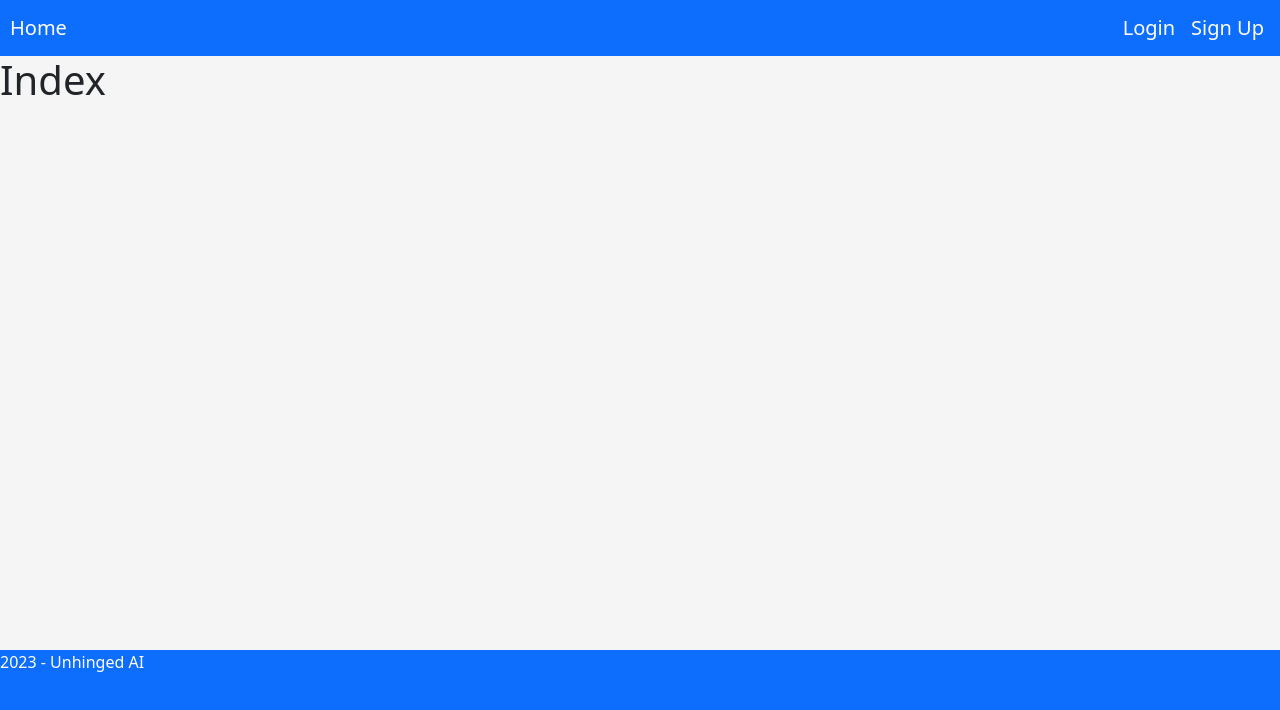
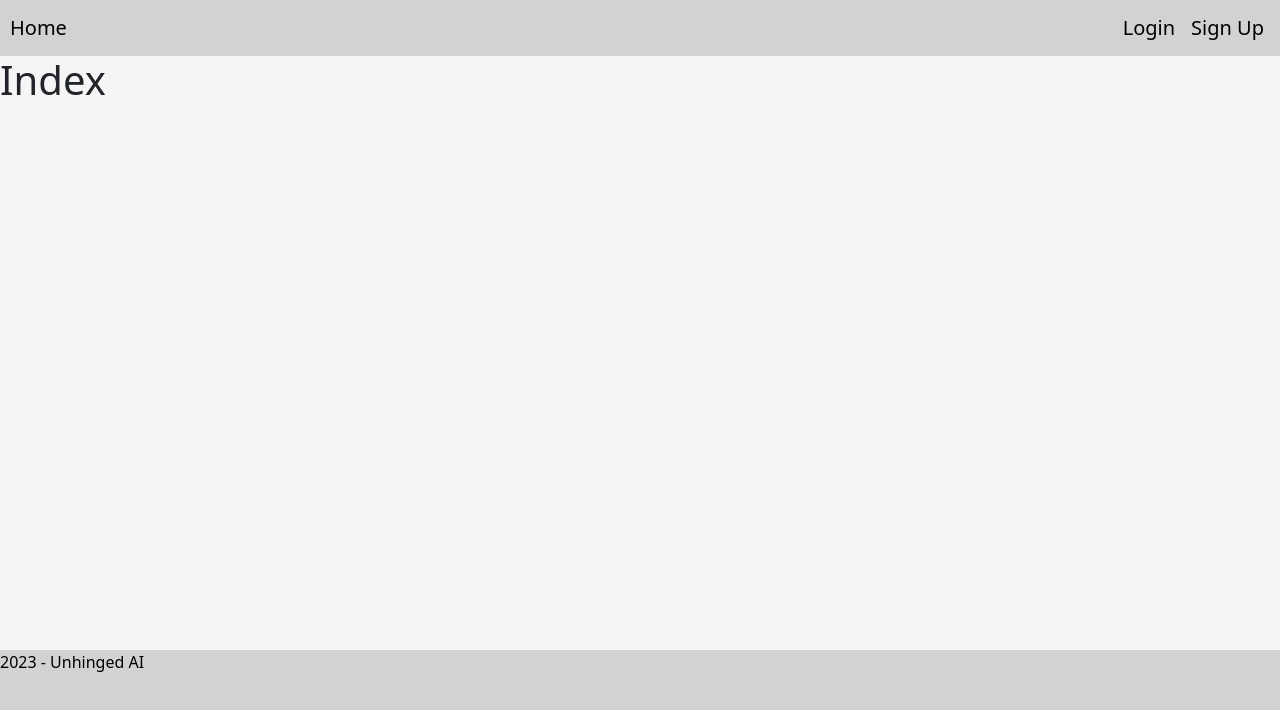
Before and after one commit to shayanz23/4537proj, a React (Vite) app in the folder project_client/: page / in a window 1280 px wide. Shown: the top 710 px of the page. Built offline with nearby package versions, Linux system fonts and the light colour scheme.

Commit message:
removed too much color

```diff
--- a/project_client/src/components/Footer.css
+++ b/project_client/src/components/Footer.css
@@ -1,8 +1,8 @@
 .footer {
-  background-color: #0d6efd;
+  background-color: #d2d2d2;
   position: fixed;
   bottom: 0;
   width: 100%;
   height: 150px;
-  color: white;
+  color: black;
 }
--- a/project_client/src/components/Navbar.css
+++ b/project_client/src/components/Navbar.css
@@ -1,11 +1,9 @@
 .navbar {
-  background-color: #0d6efd;
-  color: white;
+  background-color: #d2d2d2;
 }
 
 .navbar-brand {
   cursor: pointer;
-  color: white;
 }
 
 .end-item {
--- a/project_client/src/components/Navbar.tsx
+++ b/project_client/src/components/Navbar.tsx
@@ -17,7 +17,7 @@ function NavBar() {
   };
   if (cookies.get("user") !== null && cookies.get("user") !== undefined) {
     return (
-      <nav className="navbar navbar-expand-lg navbar-dark">
+      <nav className="navbar">
         <a className="navbar-brand" href="/" style={{ marginLeft: "10px" }}>
           Home
         </a>
@@ -37,7 +37,7 @@ function NavBar() {
     );
   } else {
     return (
-      <nav className="navbar navbar-expand-lg navbar-dark">
+      <nav className="navbar ">
         <a className="navbar-brand" href="/" style={{ marginLeft: "10px" }}>
           Home
         </a>
```
